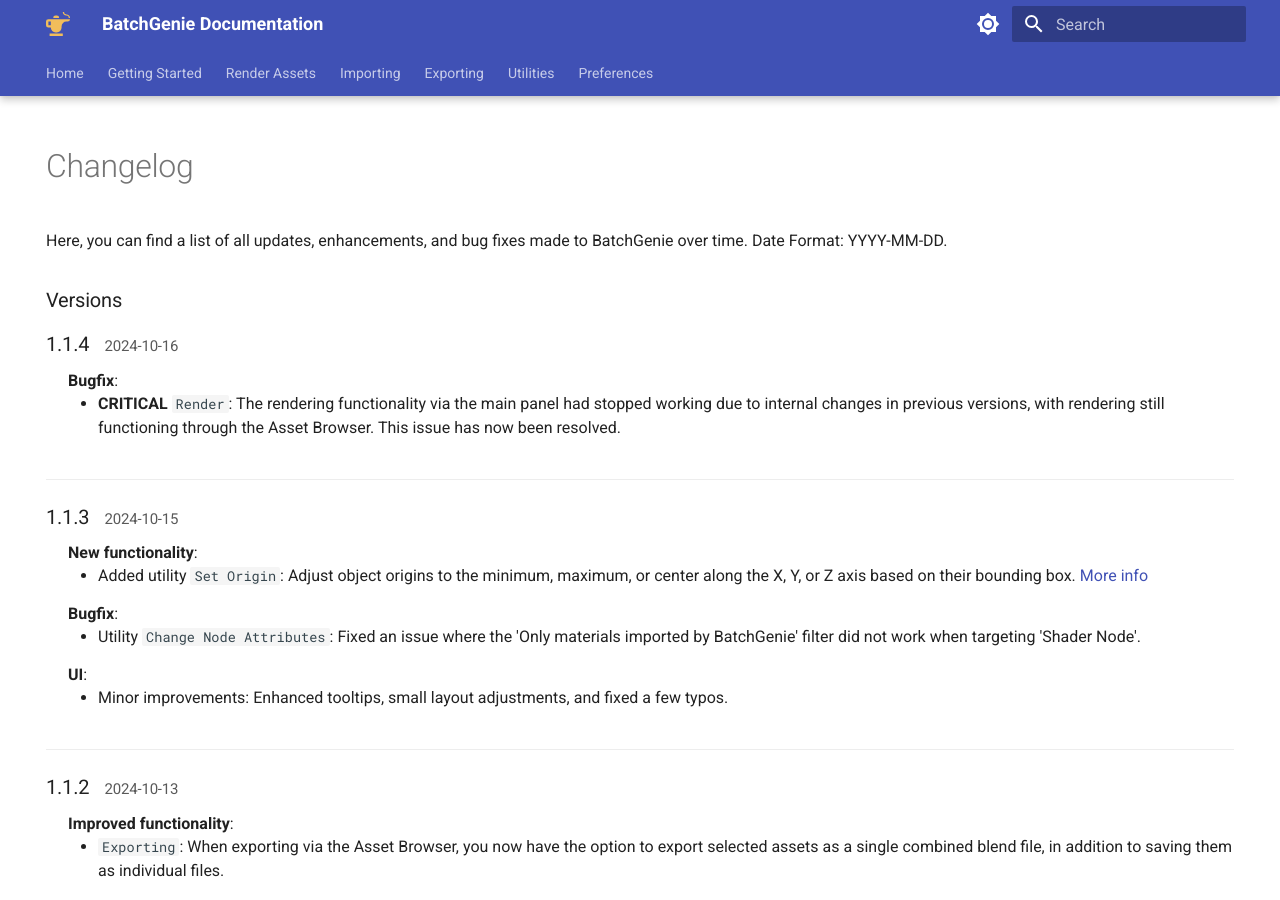
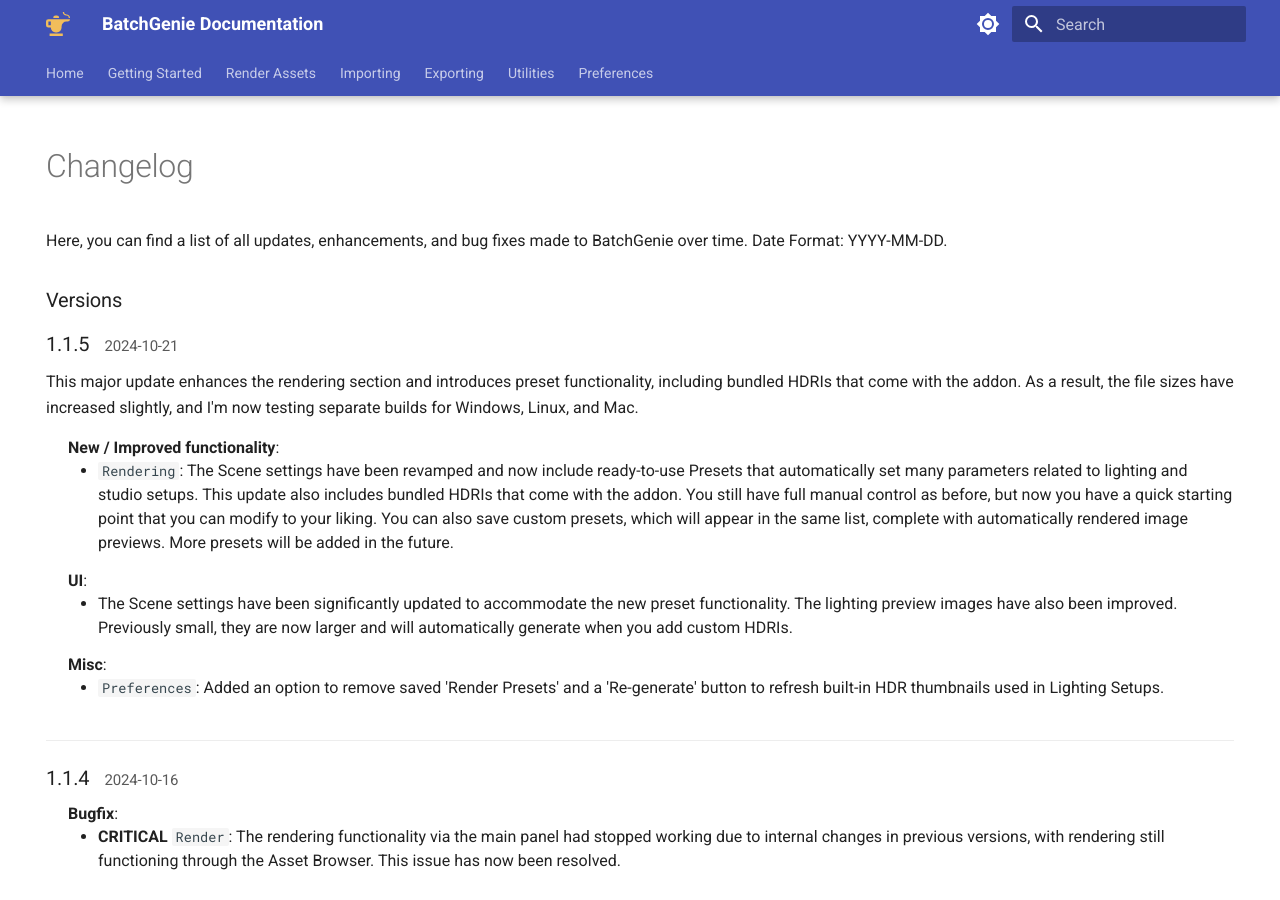
Before and after one commit to roberddd/batchgenie, an MkDocs documentation site: the page built from docs/changelog.md, in a window 1280 px wide and 900 px high. Built offline with MkDocs 1.6.1 and Material for MkDocs 9.7.7, drawn with Linux system fonts in a browser that asks for light colours.

Commit message:
1.1.5 changelog

```diff
--- a/docs/changelog.md
+++ b/docs/changelog.md
@@ -8,9 +8,24 @@
 Here, you can find a list of all updates, enhancements, and bug fixes made to BatchGenie over time. Date Format: YYYY-MM-DD.
 
 
+
 ### Versions
 
 <div class="changelog" markdown>
+
+### 1.1.5 <small>2024-10-21</small>
+
+This major update enhances the rendering section and introduces preset functionality, including bundled HDRIs that come with the addon. As a result, the file sizes have increased slightly, and I'm now testing separate builds for Windows, Linux, and Mac.
+
+- **New / Improved functionality**:
+    - `Rendering `: The Scene settings have been revamped and now include ready-to-use Presets that automatically set many parameters related to lighting and studio setups. This update also includes bundled HDRIs that come with the addon.
+    You still have full manual control as before, but now you have a quick starting point that you can modify to your liking. You can also save custom presets, which will appear in the same list, complete with automatically rendered image previews. More presets will be added in the future.
+- **UI**:
+    - The Scene settings have been significantly updated to accommodate the new preset functionality. The lighting preview images have also been improved. Previously small, they are now larger and will automatically generate when you add custom HDRIs.
+- **Misc**:
+    - `Preferences`: Added an option to remove saved 'Render Presets' and a 'Re-generate' button to refresh built-in HDR thumbnails used in Lighting Setups.
+
+---
 
 ### 1.1.4 <small>2024-10-16</small>
 
```
